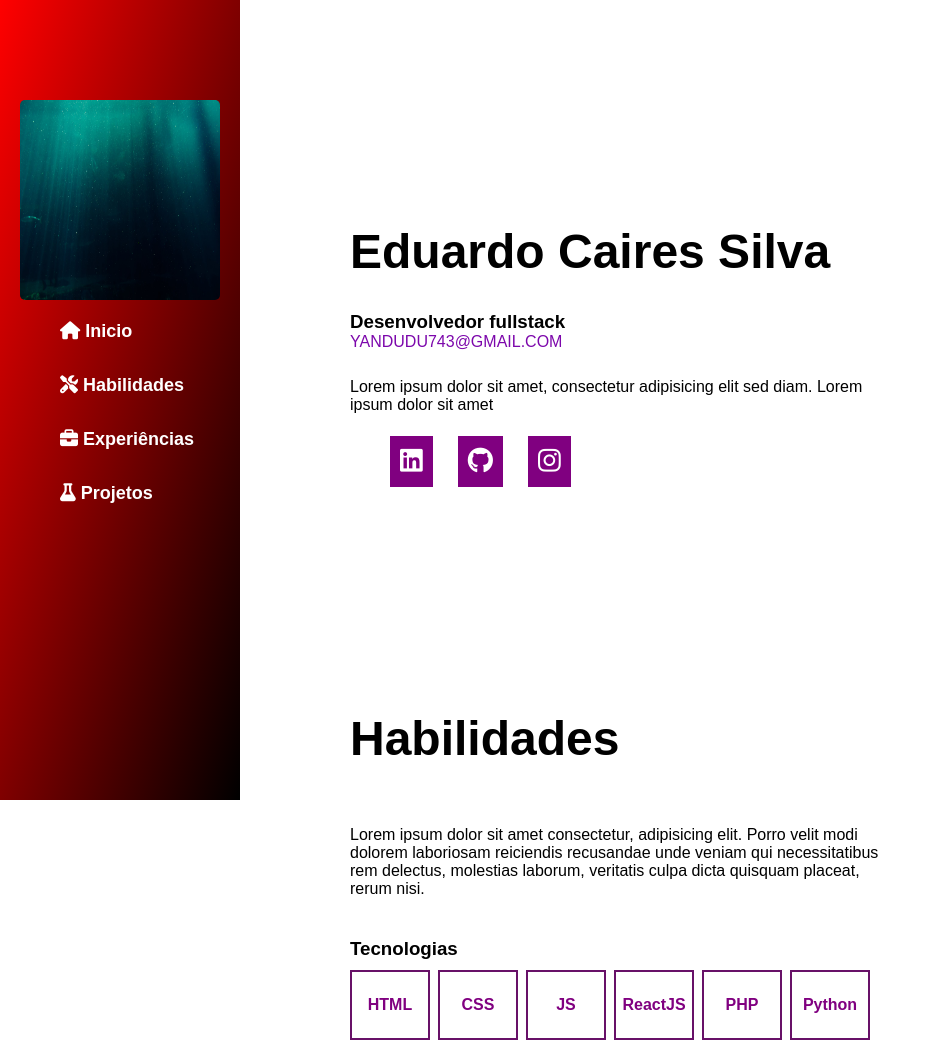
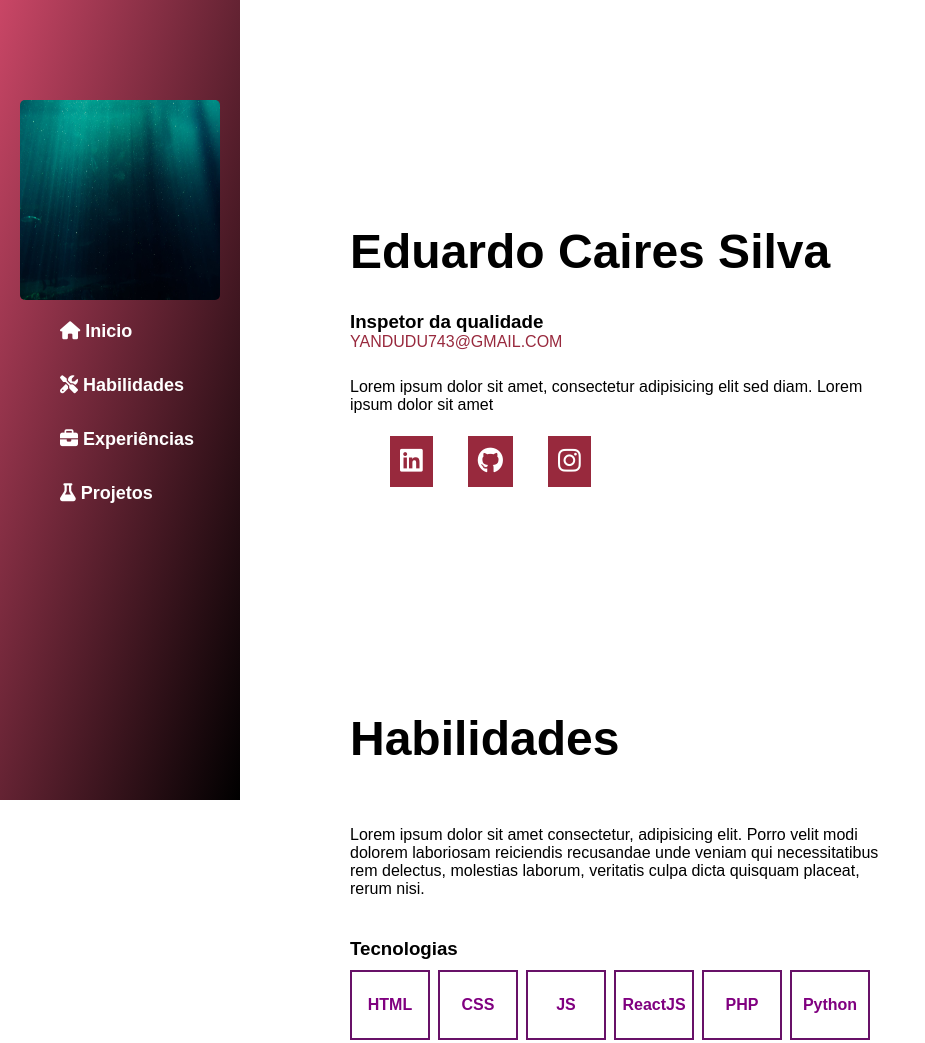
Before and after one commit to GeinsMortis/geinsmortis.github.io, a plain HTML site: page index.html in a window 1280 px wide. Shown: the top 1043 px of the page, without its empty margins (0-925 px from the left). Drawn offline with Linux system fonts and the light colour scheme; files whose address does not match are found by name.

Commit message:
Adicionando variaveis

```diff
--- a/css/style.css
+++ b/css/style.css
@@ -2,6 +2,13 @@
     box-sizing: border-box;
     margin: 0;
     font-family: Ubuntu, sans-serif;
+}
+
+:root {
+    --primary: #C94666;
+    --secondary: #98293d;
+    --hover: #5E2130;
+    --dark: #17080C;
 }
 
 img {
@@ -52,7 +59,7 @@ section {
     position: fixed;
     top: 0;
     width: 240px;
-    background-image: linear-gradient(to bottom right, red, black);
+    background-image: linear-gradient(to bottom right, var(--primary), black);
     height: 100%;
     padding: 100px 20px;
 }
@@ -84,7 +91,7 @@ section .section-title {
 
 section #email {
     text-decoration: none;
-    color: rgba(123, 5, 170, 0.993);
+    color: var(--secondary);
 }
 
 section p {
@@ -100,16 +107,17 @@ section .links {
     padding: 8px;
 }
 
-section .links:hover {
-    background-color: #291d27;
-    transition: all 0.5s ease-in-out;
-}
-
 .social-links {
     display: flex;
     flex-wrap: wrap;
     gap: 25px;
     list-style: none;
+}
+
+.social-links li {
+    display: inline-block;
+    background-color: var(--secondary);
+    margin-right: 10px;
 }
 
 .social-links li a {
@@ -119,7 +127,12 @@ section .links:hover {
     font-weight: bold;
     font-size: 26px;
     text-decoration: none;
-    background-color: purple;
+    background-color: var(--secondary);
+}
+
+section .links:hover {
+    background-color: var(--hover);
+    transition: all 0.5s ease-in-out;
 }
 
 /* Alteração na seção de habilidades */
--- a/index.html
+++ b/index.html
@@ -45,12 +45,14 @@
         </nav>
     </aside>
     <main>
+
+        <!-- INICIO DA SEÇÃO INICIO -->
         <section id="inicio">
             <h1>
                 Eduardo Caires Silva
             </h1>
             <h3>
-                Desenvolvedor fullstack
+                Inspetor da qualidade
             </h3>
             <a href="" id="email">
                 YANDUDU743@GMAIL.COM
@@ -80,7 +82,9 @@
             </ul>
 
         </section>
+        <!-- FIM DA SEÇÃO INICIO -->
 
+        <!-- INICIO DA SEÇÃO HABILIDADES -->
         <section id="habilidades">
 
             <h1>Habilidades</h1>
@@ -100,7 +104,10 @@
             </ul>
 
         </section>
+        <!-- FIM DA SEÇÃO HABILIDADES -->
 
+
+        <!-- INICIO DA SEÇÃO HABILIDADES -->
         <section id="experiencias">
 
             <h1>Experiências</h1>
@@ -111,14 +118,15 @@
             </div>
 
             <div id="cargo-anterior">
-                <h2>Estagiário de eletromecânica<br>
+                <h2>Estagiário em eletromecânica<br>
                     <h3>Out/2021 - Fev/2022</h3>
             </div>
 
+        </section>
+        <!-- FIM DA SEÇÃO HABILIDADES -->
 
 
-        </section>
-
+        <!-- INICIO DA SEÇÃO PROJETOS -->
         <section id="projetos">
 
             <h1>Projetos</h1>
@@ -140,6 +148,8 @@
                 </div>
             </div>
         </section>
+        <!-- FIM DA SEÇÃO PROJETOS -->
+
     </main>
 
     <script src="script.js"></script>
```
